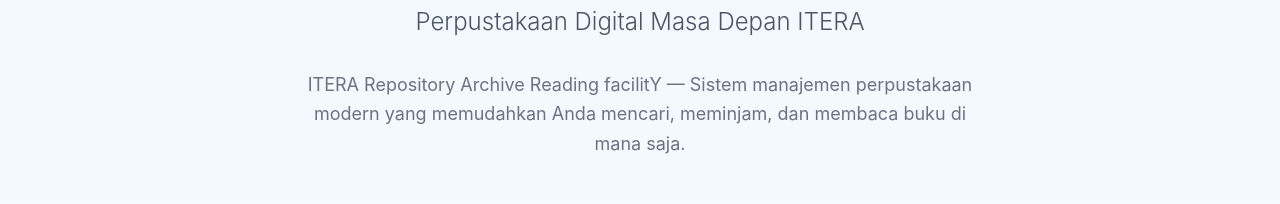
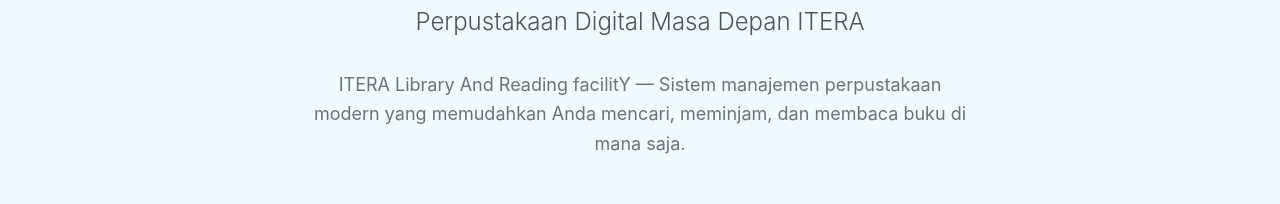
Before and after one commit to adityasuhendar/ITERARY, a React (Vite) app in the folder frontend/: page / in a window 1280 px wide. Shown: the part 222-426 px from the top of the page. Built offline with nearby package versions, Linux system fonts and the light colour scheme.

Commit message:
fix home page

```diff
--- a/frontend/src/pages/Home.jsx
+++ b/frontend/src/pages/Home.jsx
@@ -57,7 +57,7 @@
             Perpustakaan Digital Masa Depan ITERA
           </p>
           <p className="text-lg text-gray-500 mb-12 max-w-2xl mx-auto leading-relaxed">
-            ITERA Repository Archive Reading facilitY — Sistem manajemen perpustakaan modern yang memudahkan Anda mencari, meminjam, dan membaca buku di mana saja.
+            ITERA Library And Reading facilitY — Sistem manajemen perpustakaan modern yang memudahkan Anda mencari, meminjam, dan membaca buku di mana saja.
           </p>
           <div className="flex flex-col sm:flex-row justify-center gap-4">
             <Link
--- a/frontend/vite.config.js
+++ b/frontend/vite.config.js
@@ -11,7 +11,7 @@
       manifest: {
         name: 'ITERARY - Library Management System',
         short_name: 'ITERARY',
-        description: 'ITERA Repository Archive Reading facilitY - Sistem manajemen perpustakaan modern',
+        description: 'ITERA Library And Reading facilitY - Sistem manajemen perpustakaan modern',
         theme_color: '#2563eb',
         background_color: '#ffffff',
         display: 'standalone',
```
